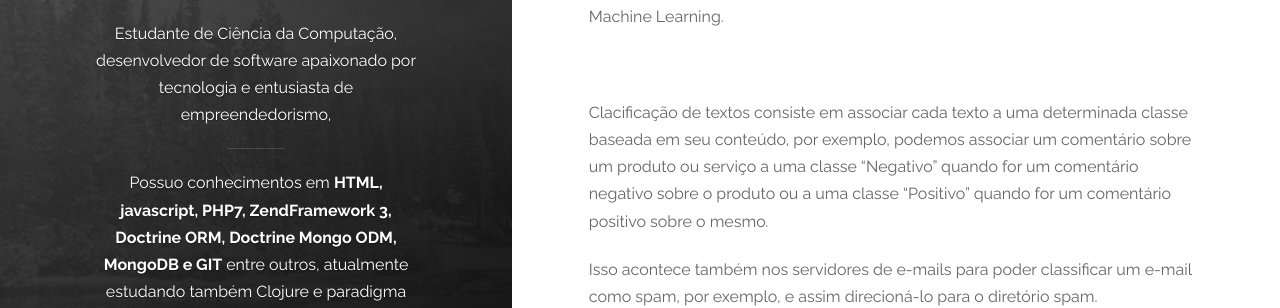
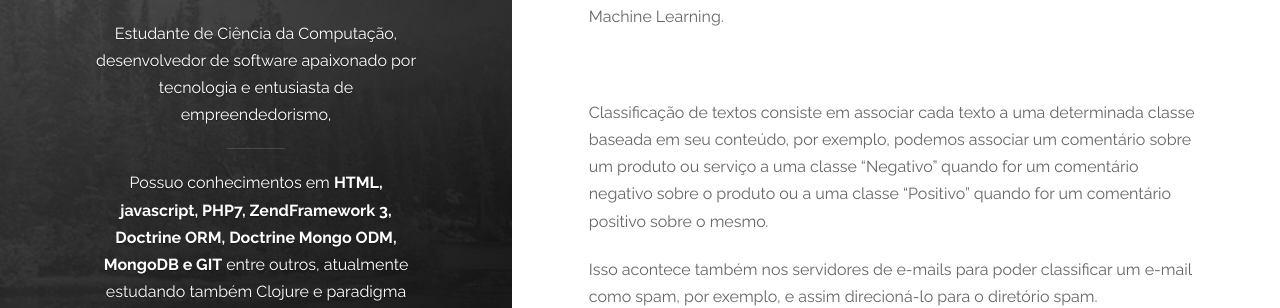
Before and after one commit to Jciel/Jciel.github.io, a Jekyll site: the page built from _posts/2018-06-23-Clojure-Classificacao-de-comentarios-com-machine-learning.markdown, in a window 1280 px wide and 900 px high, cut to the strip 373-681 px from the top of the window. Built offline with Jekyll 4.4.1, drawn with Linux system fonts in a browser that asks for light colours; nearby versions of some CDN libraries; comment, search, counter and statistics services are not loaded.

Commit message:
Atualizado texto

```diff
--- a/_posts/2018-06-23-Clojure-Classificacao-de-comentarios-com-machine-learning.markdown
+++ b/_posts/2018-06-23-Clojure-Classificacao-de-comentarios-com-machine-learning.markdown
@@ -5,7 +5,7 @@ title: "Clojure - Classificação de comentários com Machine Learning"
 subtitle: Trabalho faculdade
 date: 2018-06-23 12:00:25 -0300
 categories: deselvolvimento
-excerpt: Clacificação de textos consiste em associar cada texto a uma determinada classe baseada em seu conteúdo, por exemplo, podemos associar um comentário sobre um produto ou serviço a uma classe "Negativo" quando for um comentário negativo sobre o produto ou a...
+excerpt: Classificação de textos consiste em associar cada texto a uma determinada classe baseada em seu conteúdo, por exemplo, podemos associar um comentário sobre um produto ou serviço a uma classe "Negativo" quando for um comentário negativo sobre o produto ou a...
 author:
   name: {{ author.name }}
   email: {{ author.email }}
@@ -19,7 +19,7 @@ com Machine Learning.
 <br>
 
 
-Clacificação de textos consiste em associar cada texto a uma determinada classe
+Classificação de textos consiste em associar cada texto a uma determinada classe
 baseada em seu conteúdo, por exemplo, podemos associar um comentário
 sobre um produto ou serviço a uma classe "Negativo" quando for um
 comentário negativo sobre o produto ou a uma classe "Positivo" quando
```
